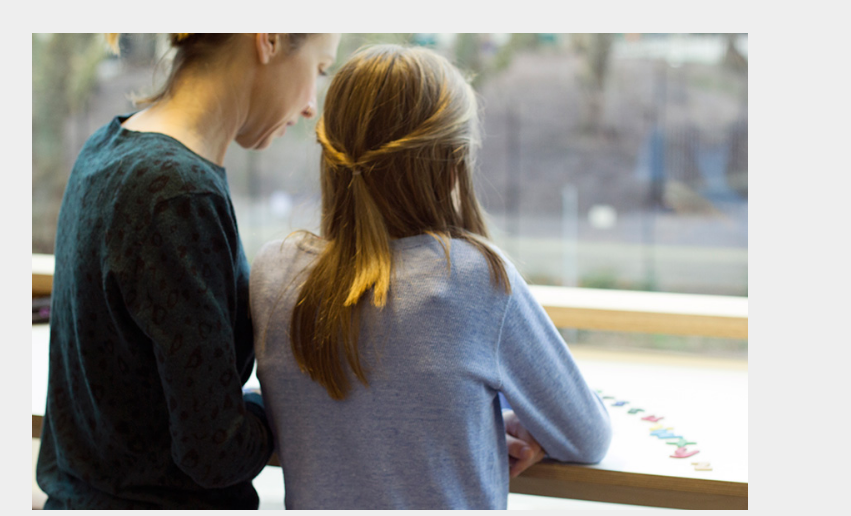
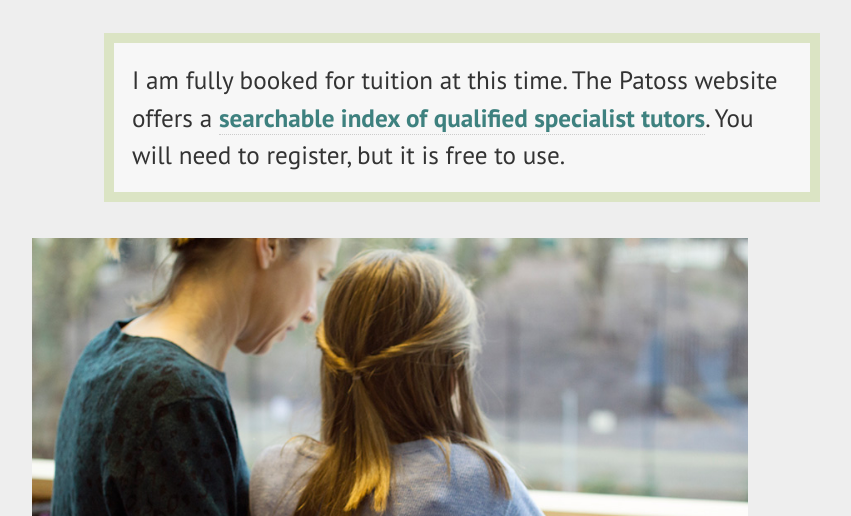
Before and after one commit to libbycharlton/libbycharlton.github.io, a website: page dyslexia-tuition.html in a window 1280 px wide. Shown: the part 284-800 px from the top of the page, without its empty margins (178-1029 px from the left). Drawn offline with Linux system fonts and the light colour scheme; files whose address does not match are found by name.

Commit message:
Fully booked at the moment

```diff
--- a/dyslexia-tuition.html
+++ b/dyslexia-tuition.html
@@ -13,6 +13,17 @@
     <link rel="mask-icon" href="safari-pinned-tab.svg" color="#5bbad5">
     <meta name="theme-color" content="#ffffff">
     <link rel="stylesheet" href="css/project.css">
+    <style type="text/css">
+      .notice {
+        background: #f7f7f7;
+        padding: 1rem;
+        margin: 0 0 2rem;
+        border: 10px #dbe4c4 solid
+      }
+      .notice :last-child {
+        margin-bottom: 0;
+      }
+    </style>
     <link rel="stylesheet" href="https://fonts.googleapis.com/css?family=PT+Sans:400,400i,700">
     <script>
       // Picture element HTML5 shiv
@@ -105,6 +116,11 @@
                 For primary-age children
               </strong>
             </p>
+            <div class="notice">
+              <p>
+                I am fully booked for tuition at this time. The Patoss website offers a <a href="https://www.patoss-dyslexia.org/Tutor-Index-Landing">searchable index of qualified specialist tutors</a>. You will need to register, but it is free to use.
+              </p>
+            </div>
             <picture>
               <!--[if IE 9]><video style="display: none;"><![endif]-->
               <source
@@ -240,7 +256,7 @@
                       </ul>
                     </th>
                     <td>
-                      £38 per session
+                      £42 per session
                       <small>Includes preparation & resources</small>
                     </td>
                   </tr>
```
